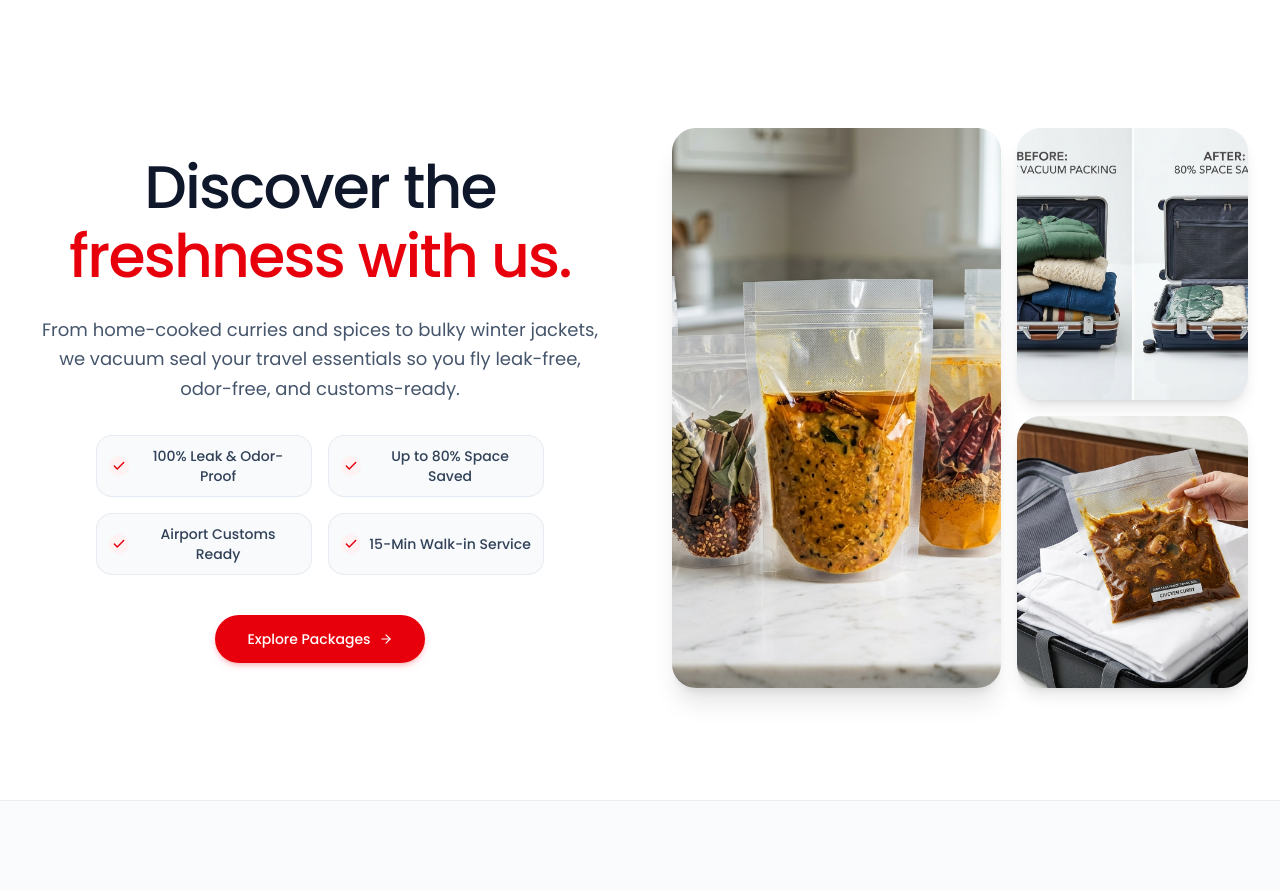
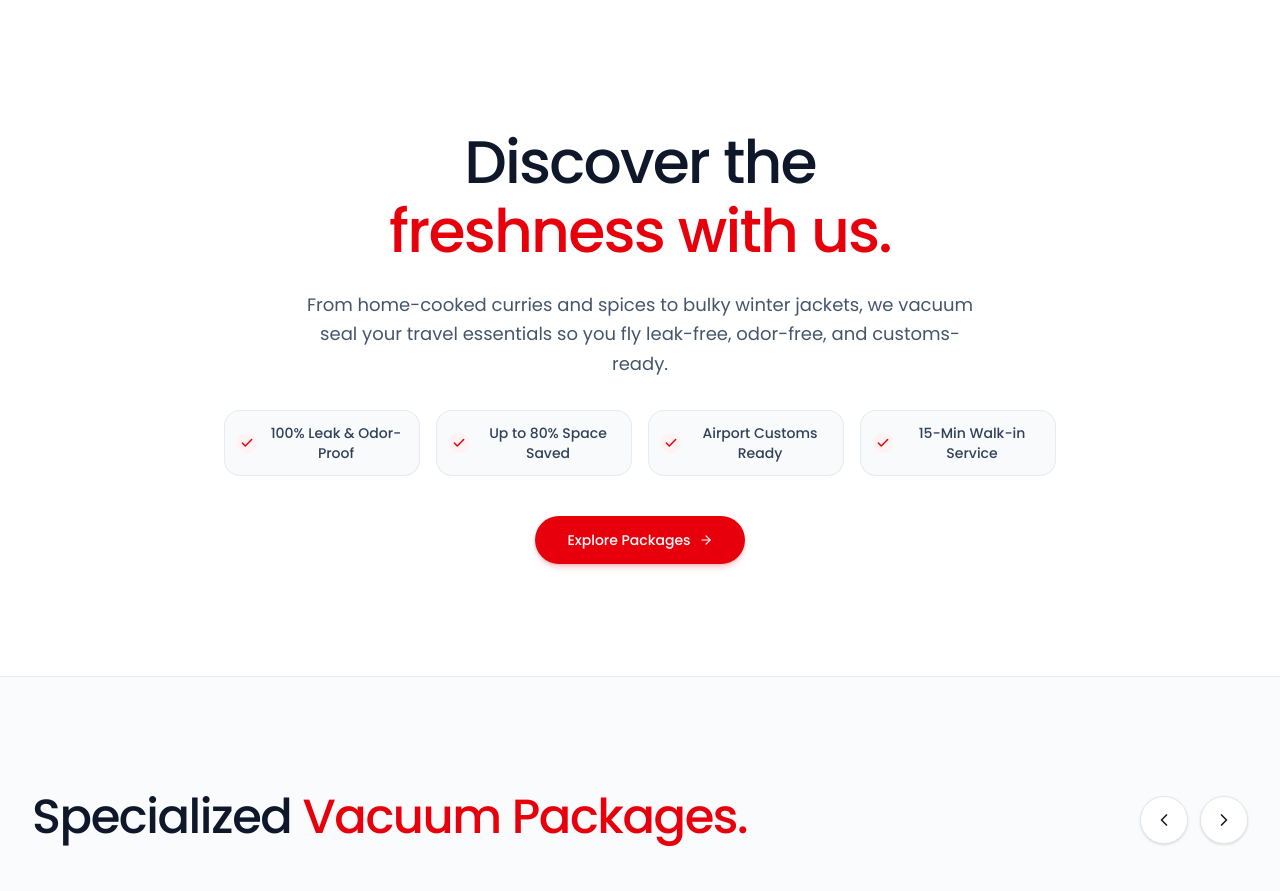
Before and after one commit to kavishkajnimsara-code/pearlxvacuum, a Next.js app: page / in a window 1280 px wide. Shown: the part 820-1711 px from the top of the page. Built offline with nearby package versions, Linux system fonts and the light colour scheme.

Commit message:
Update website content and layout

```diff
--- a/src/components/DiscoverSection.tsx
+++ b/src/components/DiscoverSection.tsx
@@ -1,17 +1,14 @@
 "use client";
 
-import Image from "next/image";
 import { Check, ArrowRight } from "lucide-react";
 
 export default function DiscoverSection() {
   return (
     <section id="services" className="py-14 sm:py-20 lg:py-28 bg-white relative">
-      <div className="max-w-7xl mx-auto px-4 sm:px-6 lg:px-8">
+      <div className="max-w-4xl mx-auto px-4 sm:px-6 lg:px-8">
 
-        <div className="grid grid-cols-1 lg:grid-cols-12 gap-10 lg:gap-16 items-center">
-
-          {/* Left Column: Escapora Heading & Value Copy */}
-          <div className="lg:col-span-6 flex flex-col items-center text-center">
+        {/* Centered Heading & Value Copy */}
+        <div className="flex flex-col items-center text-center">
 
           {/* Headline with Escapora Styling (Poppins Medium, tight letter spacing) */}
           <h2 className="text-3xl sm:text-5xl lg:text-6xl font-medium text-slate-900 tracking-[-0.03em] leading-[1.1] mb-4 sm:mb-6">
@@ -20,12 +17,12 @@ export default function DiscoverSection() {
           </h2>
 
           {/* Concise Paragraph */}
-            <p className="text-sm sm:text-lg text-slate-600 leading-relaxed mb-7 sm:mb-8 max-w-xl font-normal">
+          <p className="text-sm sm:text-lg text-slate-600 leading-relaxed mb-7 sm:mb-8 max-w-2xl font-normal">
             From home-cooked curries and spices to bulky winter jackets, we vacuum seal your travel essentials so you fly leak-free, odor-free, and customs-ready.
           </p>
 
           {/* Compact Centered Feature Checklist */}
-            <div className="grid grid-cols-2 gap-3 sm:gap-4 mb-8 sm:mb-10 max-w-md w-full">
+          <div className="grid grid-cols-2 sm:grid-cols-4 gap-3 sm:gap-4 mb-8 sm:mb-10 w-full">
             {[
               "100% Leak & Odor-Proof",
               "Up to 80% Space Saved",
@@ -34,7 +31,7 @@ export default function DiscoverSection() {
             ].map((feat, idx) => (
               <div
                 key={idx}
-                  className="flex items-center justify-center gap-2 bg-slate-50 border border-slate-200/80 rounded-2xl px-3 py-2.5 text-xs sm:text-sm font-medium text-slate-700"
+                className="flex items-center justify-center gap-2 bg-slate-50 border border-slate-200/80 rounded-2xl px-3 py-3 text-xs sm:text-sm font-medium text-slate-700"
               >
                 <div className="w-4 h-4 sm:w-5 sm:h-5 rounded-full bg-red-50 text-red-600 flex items-center justify-center shrink-0">
                   <Check className="w-3 h-3 sm:w-3.5 sm:h-3.5 stroke-[2.5]" />
@@ -57,53 +54,6 @@ export default function DiscoverSection() {
 
         </div>
 
-          {/* Right Column: Escapora 3-Image Collage Grid */}
-          <div className="lg:col-span-6">
-            <div className="grid grid-cols-12 gap-2.5 sm:gap-4 h-[360px] sm:h-[560px]">
-
-              {/* Tall Image Left (7 cols) */}
-              <div className="col-span-7 relative rounded-2xl sm:rounded-3xl overflow-hidden shadow-xl bg-slate-100 group">
-                <Image
-                  src="/images/food-pack.jpg"
-                  alt="Airtight Food Vacuum Packing"
-                  fill
-                  sizes="(max-width: 1024px) 60vw, 30vw"
-                  className="object-cover group-hover:scale-105 transition-transform duration-700"
-                />
-              </div>
-
-              {/* Stacked Images Right (5 cols) */}
-              <div className="col-span-5 flex flex-col gap-2.5 sm:gap-4 h-full">
-
-                {/* Top Stacked Image */}
-                <div className="relative flex-1 rounded-2xl sm:rounded-3xl overflow-hidden shadow-lg bg-slate-100 group">
-                  <Image
-                    src="/images/luggage-pack.jpg"
-                    alt="Luggage Space Compression"
-                    fill
-                    sizes="(max-width: 1024px) 40vw, 20vw"
-                    className="object-cover group-hover:scale-105 transition-transform duration-700"
-                  />
-                </div>
-
-                {/* Bottom Stacked Image */}
-                <div className="relative flex-1 rounded-2xl sm:rounded-3xl overflow-hidden shadow-lg bg-slate-100 group">
-                  <Image
-                    src="/images/leakproof-curry.jpg"
-                    alt="Zero Leak Pressure Test"
-                    fill
-                    sizes="(max-width: 1024px) 40vw, 20vw"
-                    className="object-cover group-hover:scale-105 transition-transform duration-700"
-                  />
-                </div>
-
-              </div>
-
-            </div>
-          </div>
-
-        </div>
-
       </div>
     </section>
   );
```
Also changed, not shown: src/app/icon.png (added), 1 other file (tests, documents, lock files or other folders). Lines whose indentation alone changed are shown as unchanged.
